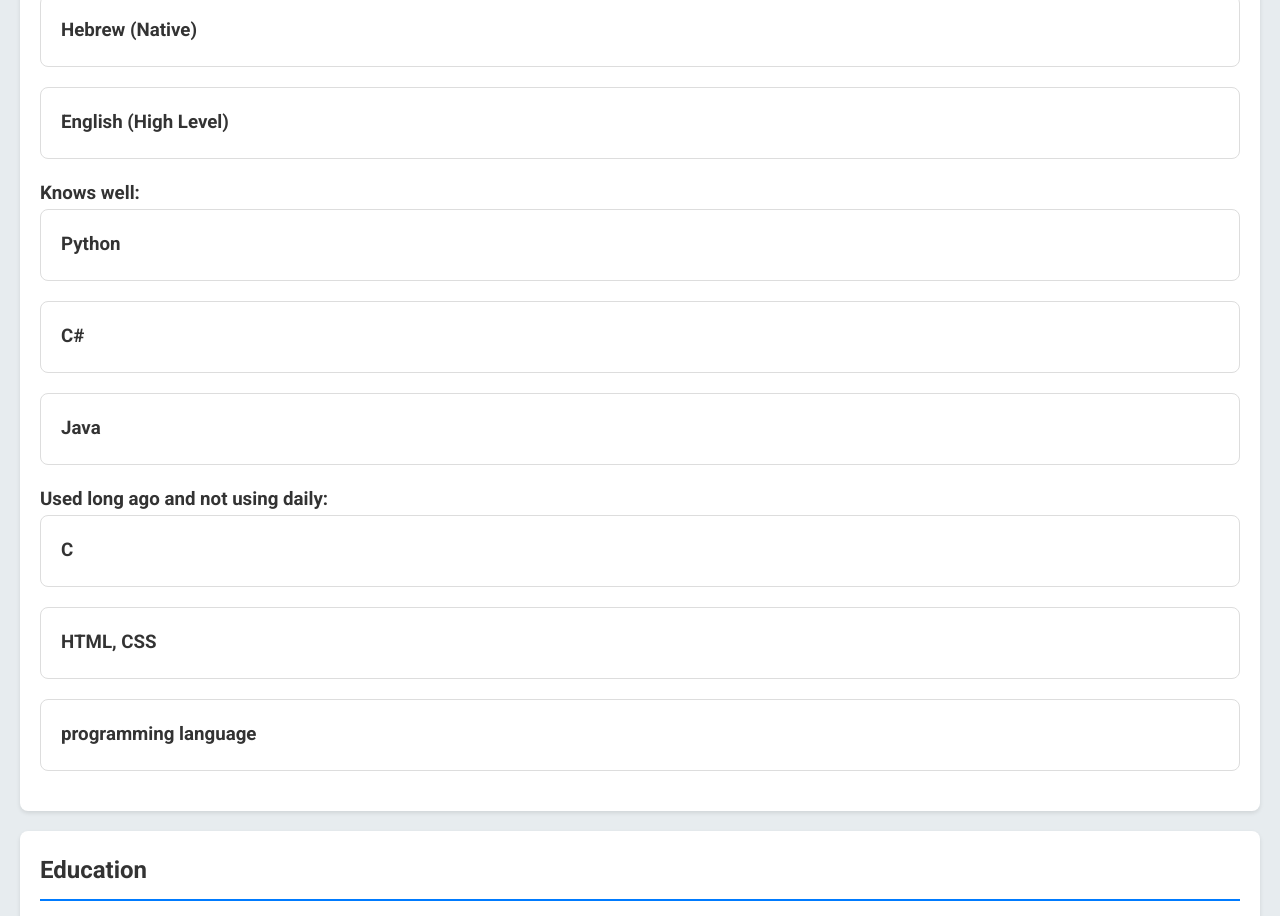
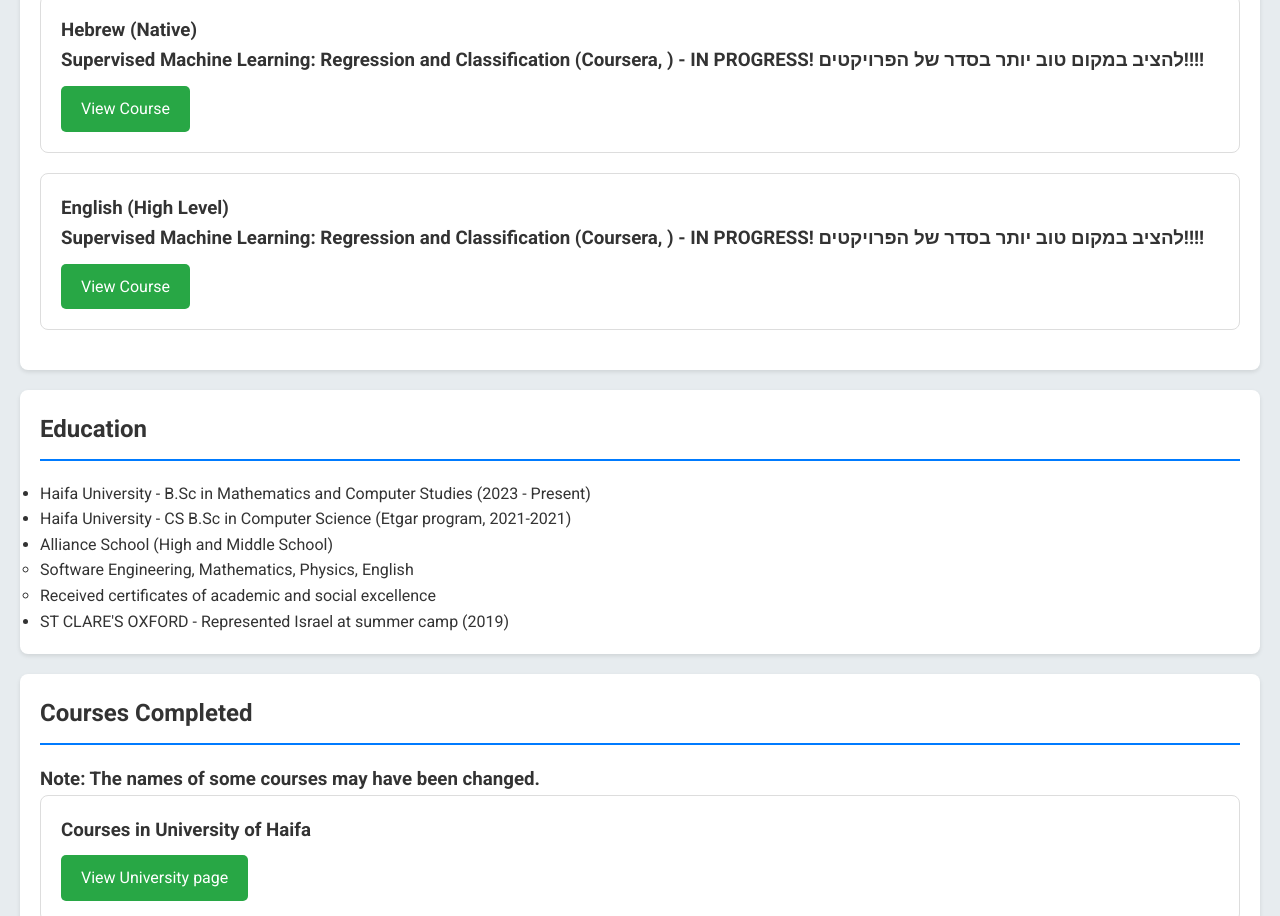
Before and after one commit to ron-marom12/ron-marom12.github.io, a plain HTML site: page index.html in a window 1280 px wide. Shown: the part 878-1794 px from the top of the page. Drawn offline with Linux system fonts and the light colour scheme.

Commit message:
Update index.html

```diff
--- a/index.html
+++ b/index.html
@@ -31,29 +31,13 @@
 	<h3>Languages:</h3>
 	<div class="skills-languages-class">
         <h3>Hebrew (Native)</h3>
+	<h3>Supervised Machine Learning: Regression and Classification (Coursera, ) - IN PROGRESS! להציב במקום טוב יותר בסדר של הפרויקטים!!!!</h3>
+        <a href="https://www.coursera.org/learn/machine-learning" target="_blank">View Course</a>
         </div>
 	<div class="skills-languages-class">
         <h3>English (High Level)</h3>
-        </div>
-	<h3>Knows well:</h3>
-	<div class="skills-languages-class">
-        <h3>Python</h3>
-        </div>
-	<div class="skills-languages-class">
-        <h3>C#</h3>
-        </div>
-	<div class="skills-languages-class">
-        <h3>Java</h3>
-        </div>
-	<h3>Used long ago and not using daily:</h3>
-	<div class="skills-languages-class">
-        <h3>C</h3>
-        </div>
-	<div class="skills-languages-class">
-        <h3>HTML, CSS</h3>
-        </div>
-	<div class="skills-languages-class">
-        <h3>programming language</h3>
+        <h3>Supervised Machine Learning: Regression and Classification (Coursera, ) - IN PROGRESS! להציב במקום טוב יותר בסדר של הפרויקטים!!!!</h3>
+        <a href="https://www.coursera.org/learn/machine-learning" target="_blank">View Course</a>
         </div>
     </section>
 
```
